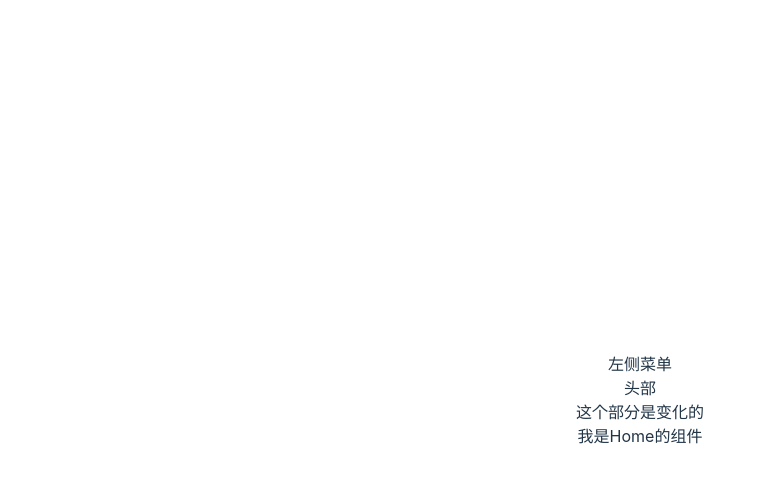
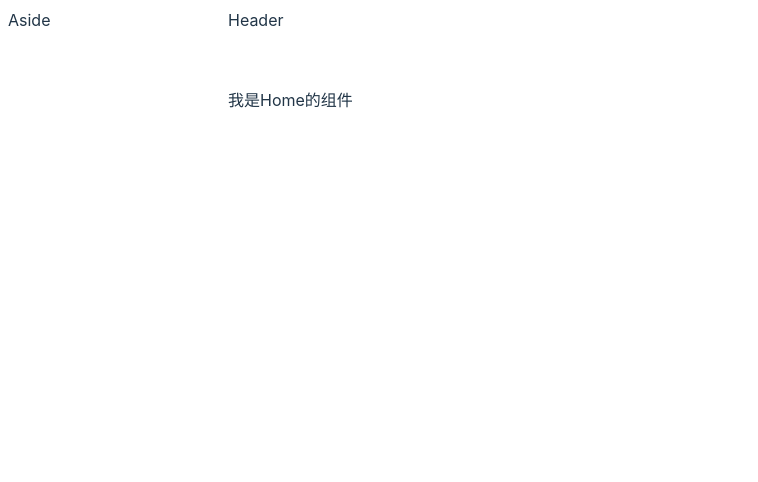
Before and after one commit to AbelRose/Hello-Vue3, a Vue app: page / in a window 1280 px wide. Shown: the top 482 px of the page, without its empty margins (0-758 px from the left). Built offline with nearby package versions, Linux system fonts and the light colour scheme.

Commit message:
[feat]: Element Plus 整体布局 & CSS局部调整

```diff
--- a/src/style.css
+++ b/src/style.css
@@ -32,13 +32,13 @@
   color: #535bf2;
 }
 
-body {
+/* body {
   margin: 0;
   display: flex;
   place-items: center;
   min-width: 320px;
   min-height: 100vh;
-}
+} */
 
 h1 {
   font-size: 3.2em;
@@ -68,12 +68,12 @@
   padding: 2em;
 }
 
-#app {
+/* #app {
   max-width: 1280px;
   margin: 0 auto;
   padding: 2rem;
   text-align: center;
-}
+} */
 
 @media (prefers-color-scheme: light) {
   :root {
--- a/src/views/Main.vue
+++ b/src/views/Main.vue
@@ -1,12 +1,13 @@
 <template>
-    <div>
-        左侧菜单
-    </div>
-    <div>
-        头部
-    </div>
-    <div>
-        这个部分是变化的
-        <router-view />
+    <div class="common-layout">
+        <el-container>
+            <el-aside width="200px">Aside</el-aside>
+            <el-container>
+                <el-header>Header</el-header>
+                <el-main>
+                    <router-view />
+                </el-main>
+            </el-container>
+        </el-container>
     </div>
 </template>
```
